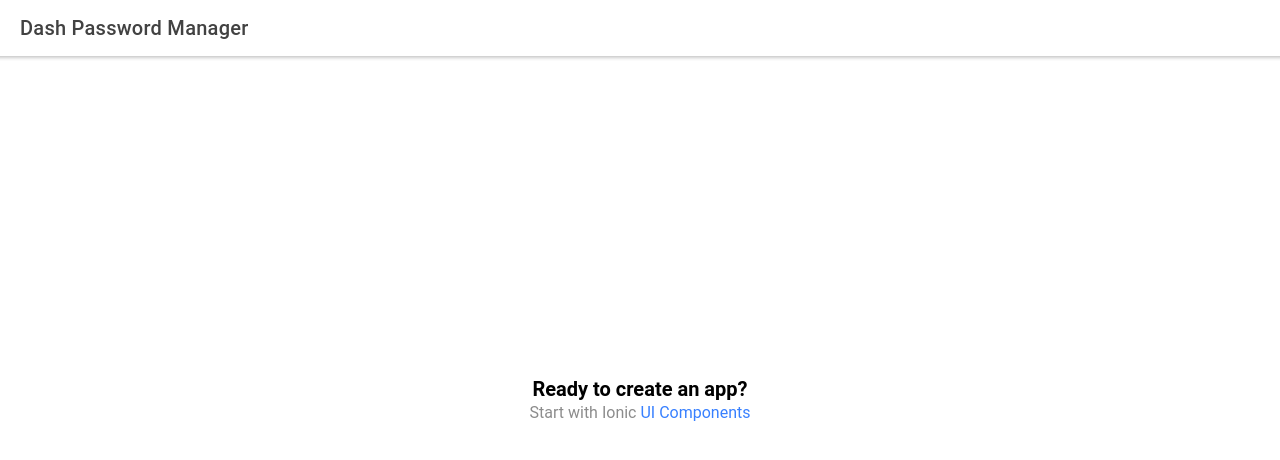
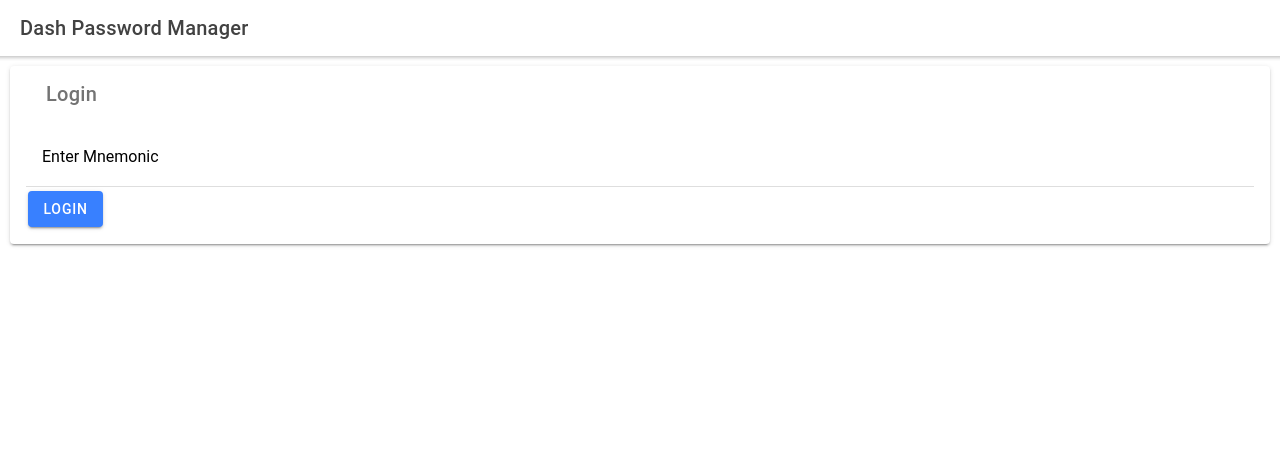
Before and after one commit to robhta/DASHPasswordManager, a React (Create React App) app in the folder passwordmanager/: page /home in a window 1280 px wide. Shown: the top 460 px of the page. Built offline with nearby package versions, Linux system fonts and the light colour scheme.

Commit message:
login and first password overview

```diff
--- a/passwordmanager/package.json
+++ b/passwordmanager/package.json
@@ -15,6 +15,7 @@
     "@types/react-dom": "^16.9.10",
     "@types/react-router": "^5.1.11",
     "@types/react-router-dom": "^5.1.7",
+    "dash": "^3.17.0",
     "ionicons": "^5.4.0",
     "react": "^17.0.1",
     "react-dom": "^17.0.1",
--- a/passwordmanager/src/components/ExploreContainer.css
+++ /dev/null
@@ -1,24 +0,0 @@
-.container {
-  text-align: center;
-  position: absolute;
-  left: 0;
-  right: 0;
-  top: 50%;
-  transform: translateY(-50%);
-}
-
-.container strong {
-  font-size: 20px;
-  line-height: 26px;
-}
-
-.container p {
-  font-size: 16px;
-  line-height: 22px;
-  color: #8c8c8c;
-  margin: 0;
-}
-
-.container a {
-  text-decoration: none;
-}
--- a/passwordmanager/src/components/ExploreContainer.tsx
+++ /dev/null
@@ -1,14 +0,0 @@
-import './ExploreContainer.css';
-
-interface ContainerProps { }
-
-const ExploreContainer: React.FC<ContainerProps> = () => {
-  return (
-    <div className="container">
-      <strong>Ready to create an app?</strong>
-      <p>Start with Ionic <a target="_blank" rel="noopener noreferrer" href="https://ionicframework.com/docs/components">UI Components</a></p>
-    </div>
-  );
-};
-
-export default ExploreContainer;
--- /dev/null
+++ b/passwordmanager/src/components/Login.tsx
@@ -0,0 +1,85 @@
+import {IonButton, IonInput, IonTitle, IonCardContent, IonCardHeader, IonCard, IonItem, IonLabel} from "@ionic/react";
+import './Login.css';
+import React from 'react';
+
+
+const Dash = require('dash');
+
+//For passing props
+interface ILoginProps{
+    callback(client: Object): any,
+}
+
+export class Login extends React.Component<ILoginProps>{
+    //Variables
+    mnemonic: string;
+    clientOpts: {
+        network: string,
+        wallet: {
+            mnemonic: string
+        },
+        apps: Object
+    };
+
+    //Constructor
+    constructor(props:any) {
+        super(props);
+
+        this.mnemonic = "";
+
+        this.clientOpts = {
+            network: 'testnet',
+            wallet: {
+                mnemonic: "",
+            },
+            apps: {
+            }
+        }
+
+        this.state = {show: false};
+
+        //Binding functions to this component
+        this.login = this.login.bind(this);
+        this.mnemonicChanged = this.mnemonicChanged.bind(this);
+    }
+
+    //Functions
+    login(){
+        const client = new Dash.Client(this.clientOpts);
+        console.log("Logged in. Mnemonic is valid.")
+        console.log(client);
+
+        this.props.callback(this.mnemonic);
+    }
+
+    mnemonicChanged(event: any){
+        this.clientOpts["wallet"].mnemonic = event.detail.value;
+    }
+
+    render(){
+        return (
+            (<div>
+                <IonCard>
+                    <IonCardHeader>
+                        <IonTitle>
+                            Login
+                        </IonTitle>
+                    </IonCardHeader>
+                    <IonCardContent>
+                        <IonItem>
+                            <IonLabel position="floating">Enter Mnemonic</IonLabel>
+                            <IonInput onIonChange={this.mnemonicChanged}/>
+                        </IonItem>
+                        <IonButton onClick={this.login}>
+                            Login
+                        </IonButton>
+                    </IonCardContent>
+                </IonCard>
+            </div> )
+        );
+    }
+}
+
+
+
+export default Login;
--- /dev/null
+++ b/passwordmanager/src/components/Passwords.tsx
@@ -0,0 +1,62 @@
+import React from 'react';
+import {IonButton, IonCard, IonCardContent, IonCardHeader, IonInput, IonItem, IonLabel, IonTitle} from "@ionic/react";
+import * as dapi from '../../../drive-persistence/dapi'
+
+interface IPasswordsProps{
+    callback(state: number): any,
+}
+
+export class Passwords extends React.Component<IPasswordsProps>{
+
+
+    passwords: Array<any>
+
+    constructor(props: any) {
+        super(props);
+
+        this.passwords = [
+            {
+                user: "DennisO",
+                password: "FirstPassword",
+                note: "pornhub.com"
+            },
+            {
+                user: "Herbert",
+                password: "SecondPassword",
+                note: "Schneesen.de"
+            },
+            {
+                user: "DasBouu",
+                password: "ThirdPassword",
+                note: "someRandom.org"
+            }];
+    }
+
+
+
+    render(){
+        return (
+            <div>
+                <IonCard>
+                    <IonCardHeader>
+                        <IonTitle>
+                            Passwords
+                        </IonTitle>
+                    </IonCardHeader>
+                    <IonCardContent>
+                        <ul>
+                            {this.passwords.map((value, index) => {
+                                return <li key={index}> {value.note} | {value.user} | {value.password}</li>
+                            })}
+                        </ul>
+                        <IonButton>
+                            New
+                        </IonButton>
+                    </IonCardContent>
+                </IonCard>
+            </div>
+        )
+    }
+}
+
+export default Passwords;
--- a/passwordmanager/src/pages/Home.tsx
+++ b/passwordmanager/src/pages/Home.tsx
@@ -1,8 +1,52 @@
-import { IonContent, IonHeader, IonPage, IonTitle, IonToolbar } from '@ionic/react';
-import ExploreContainer from '../components/ExploreContainer';
+import {IonContent, IonHeader, IonPage, IonTitle, IonToolbar} from '@ionic/react';
+import Login from '../components/Login';
+import Passwords from "../components/Passwords";
 import './Home.css';
+import React from "react";
 
-const Home: React.FC = () => {
+export class Home extends React.Component{
+
+    view: {
+        login: boolean,
+        passwords: boolean,
+        new: boolean,
+        edit: boolean
+    };
+
+    client: Object;
+
+    constructor(props: any) {
+        super(props);
+
+        this.view = {
+            login: true,
+            passwords: false,
+            new: false,
+            edit: false
+        }
+        this.client = {};
+
+        this.state = {show: true};
+
+        //Binding functions to this component
+        this.callbackParentLogin = this.callbackParentLogin.bind(this);
+    }
+
+    callbackParentLogin(client: any){
+        this.client = client;
+        this.view.login = false;
+        this.view.passwords = true;
+
+        this.forceUpdate();
+
+        console.log(this.view);
+    }
+
+    callbackParentPasswords(state: number){
+
+    }
+
+    render(){
         return (
             <IonPage>
                 <IonHeader>
@@ -16,10 +60,13 @@ const Home: React.FC = () => {
                             <IonTitle size="large">Dash Password Manager</IonTitle>
                         </IonToolbar>
                     </IonHeader>
-        <ExploreContainer />
+                    {this.view.login && <Login callback={this.callbackParentLogin}/>}
+                    {this.view.passwords && <Passwords callback={this.callbackParentLogin}/>}
                 </IonContent>
             </IonPage>
         );
-};
+    }
+}
+
 
 export default Home;
```
Also changed, not shown: passwordmanager/src/components/Login.css (added), passwordmanager/src/components/Passwords.css (added), 1 other file (tests, documents, lock files or other folders). Lines whose indentation alone changed are shown as unchanged.
